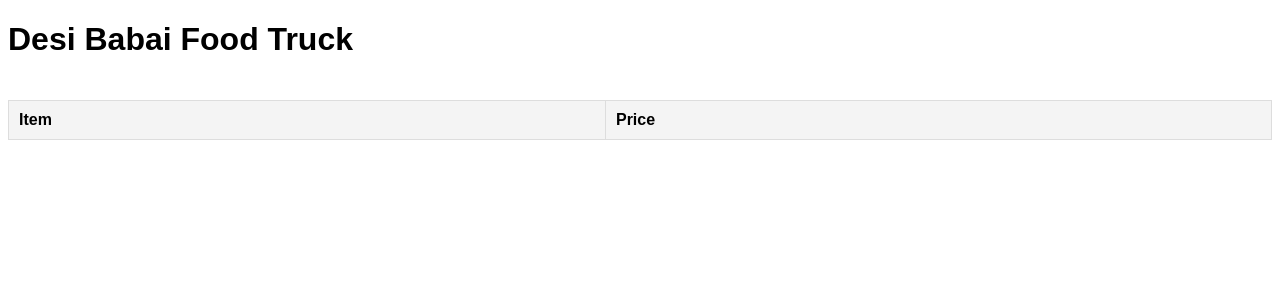
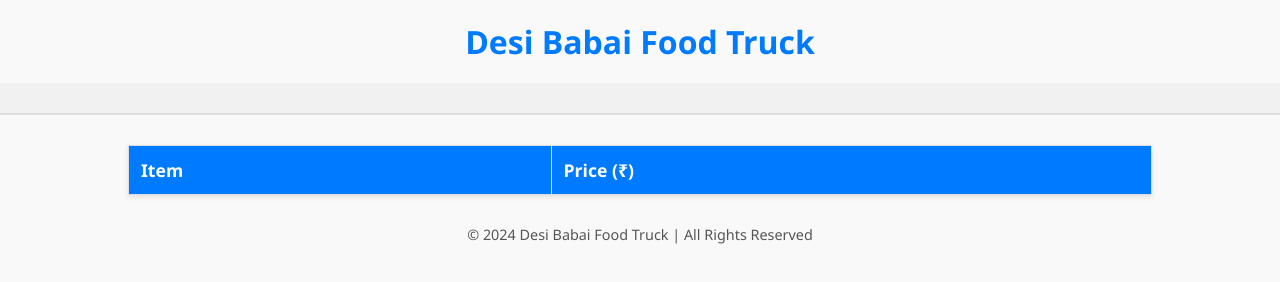
Before and after one commit to sadinenisrinivasarao/Desi-Babai-Menu, a website: page frontend/index.html in a window 1280 px wide. Drawn offline with Linux system fonts and the light colour scheme; no server answers.

Commit message:
CSS update

```diff
--- a/frontend/index.html
+++ b/frontend/index.html
@@ -6,35 +6,87 @@
   <title>Desi Babai Food Truck</title>
   <style>
     body {
-      font-family: Arial, sans-serif;
+      font-family: 'Segoe UI', Tahoma, Geneva, Verdana, sans-serif;
+      margin: 0;
+      padding: 0;
+      background-color: #f9f9f9;
+      color: #333;
     }
+
+    h1 {
+      text-align: center;
+      color: #007bff;
+      margin: 20px 0;
+    }
+
     .tabs {
       display: flex;
-      gap: 10px;
-      margin-bottom: 20px;
+      justify-content: center;
+      gap: 15px;
+      padding: 15px;
+      background-color: #f1f1f1;
+      border-bottom: 2px solid #ddd;
     }
+
     .tab {
       cursor: pointer;
-      padding: 10px 15px;
-      background-color: #f0f0f0;
+      padding: 10px 20px;
+      background-color: #fff;
       border: 1px solid #ccc;
-      border-radius: 5px;
+      border-radius: 20px;
+      transition: background-color 0.3s, color 0.3s;
+      font-weight: bold;
     }
+
+    .tab:hover {
+      background-color: #007bff;
+      color: white;
+    }
+
     .tab.active {
       background-color: #007bff;
       color: white;
+      border-color: #007bff;
     }
+
     table {
-      width: 100%;
+      width: 80%;
+      margin: 30px auto;
       border-collapse: collapse;
+      background-color: white;
+      box-shadow: 0 2px 5px rgba(0, 0, 0, 0.1);
     }
+
     th, td {
       border: 1px solid #ddd;
-      padding: 10px;
+      padding: 12px;
       text-align: left;
     }
+
     th {
-      background-color: #f4f4f4;
+      background-color: #007bff;
+      color: white;
+      font-size: 1.1em;
+    }
+
+    td {
+      font-size: 1em;
+      color: #555;
+    }
+
+    tr:nth-child(even) {
+      background-color: #f9f9f9;
+    }
+
+    tr:hover {
+      background-color: #f1f1f1;
+    }
+
+    footer {
+      text-align: center;
+      margin: 20px 0;
+      color: #555;
+      font-size: 0.9em;
     }
   </style>
 </head>
@@ -45,11 +97,12 @@
     <thead>
       <tr>
         <th>Item</th>
-        <th>Price</th>
+        <th>Price (₹)</th>
       </tr>
     </thead>
     <tbody></tbody>
   </table>
+  <footer>&copy; 2024 Desi Babai Food Truck | All Rights Reserved</footer>
 
   <script>
     // Fetch data from the backend API
@@ -73,7 +126,7 @@
             const row = document.createElement("tr");
             row.innerHTML = `
               <td>${food.item}</td>
-              <td>${food.price}</td>
+              <td>₹${food.price.toFixed(2)}</td>
             `;
             tableBody.appendChild(row);
           });
```
